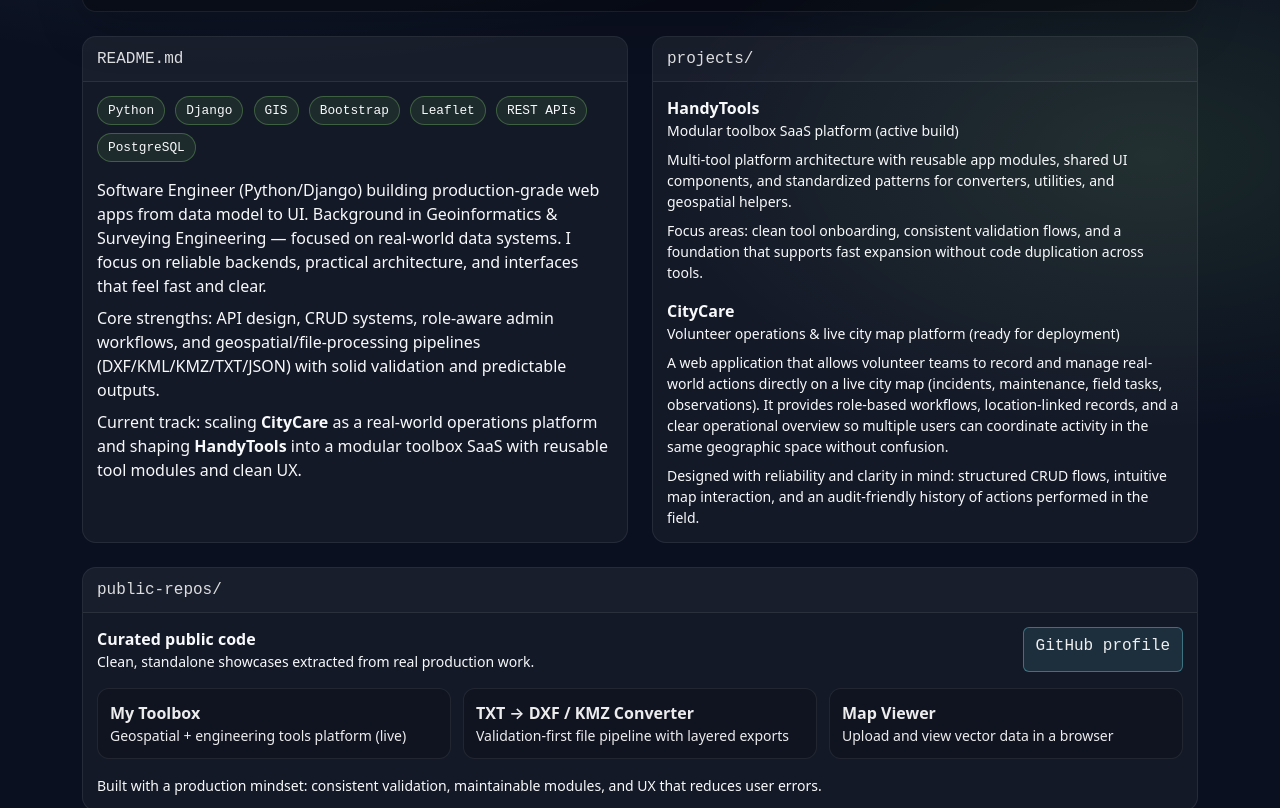
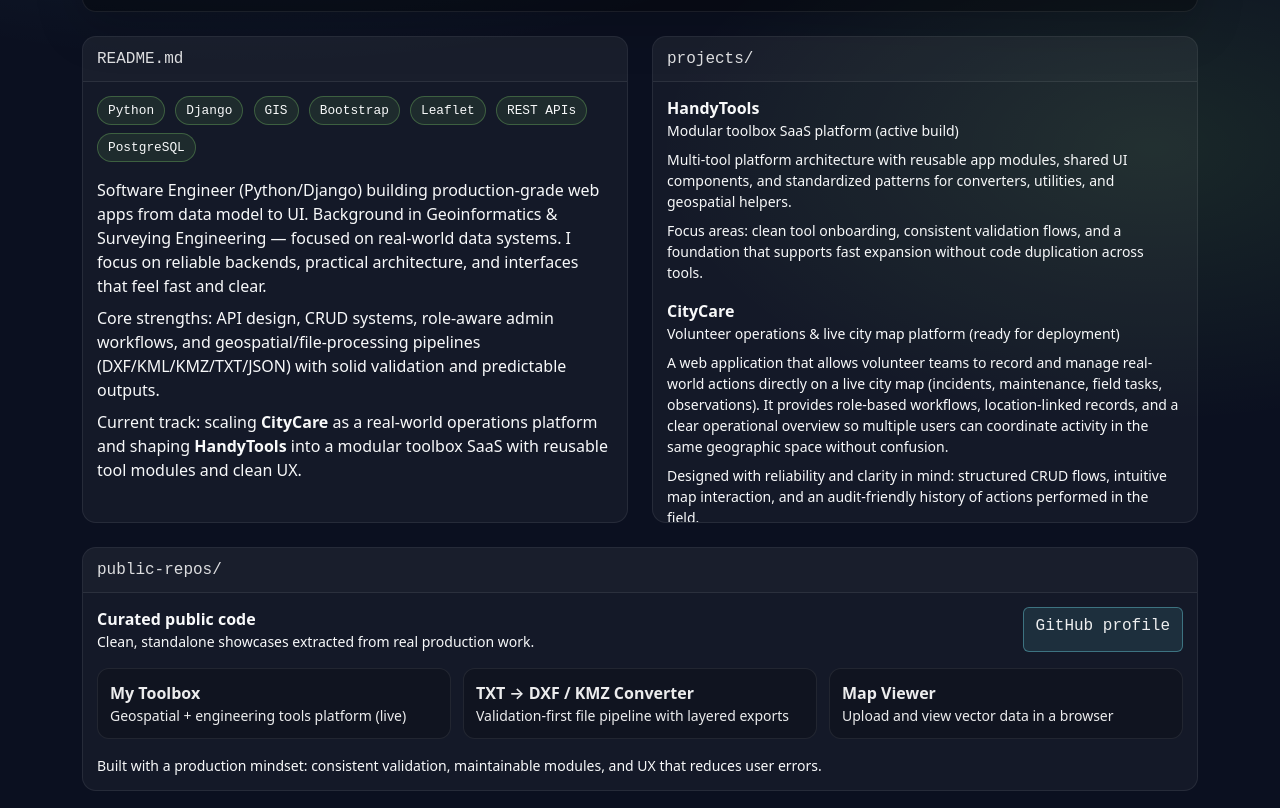
Before and after one commit to theodoros-mangas/my-portfolio, a plain HTML site: page index.html in a window 1280 px wide. Shown: the part 441-1249 px from the top of the page. Drawn offline with nearby package versions, Linux system fonts and the light colour scheme.

Commit message:
scrollable projects in desktop

```diff
--- a/assets/app.js
+++ b/assets/app.js
@@ -271,22 +271,36 @@
 
 function initializeBackToTop() {
   const backToTop = document.getElementById('backToTop');
+  const scrollContainer = document.querySelector('.portfolio-container');
   if (!backToTop) return;
 
   const toggleButtonVisibility = () => {
-    const shouldShow = window.scrollY > window.innerHeight * 0.7;
+    const scrollTop = scrollContainer ? scrollContainer.scrollTop : window.scrollY;
+    const viewportHeight = scrollContainer ? scrollContainer.clientHeight : window.innerHeight;
+    const shouldShow = scrollTop > viewportHeight * 0.7;
     backToTop.classList.toggle('is-visible', shouldShow);
   };
 
   backToTop.addEventListener('click', () => {
     const prefersReducedMotion = window.matchMedia('(prefers-reduced-motion: reduce)').matches;
-    window.scrollTo({
-      top: 0,
-      behavior: prefersReducedMotion ? 'auto' : 'smooth'
-    });
+    if (scrollContainer) {
+      scrollContainer.scrollTo({
+        top: 0,
+        behavior: prefersReducedMotion ? 'auto' : 'smooth'
+      });
+    } else {
+      window.scrollTo({
+        top: 0,
+        behavior: prefersReducedMotion ? 'auto' : 'smooth'
+      });
+    }
   });
 
-  window.addEventListener('scroll', toggleButtonVisibility, { passive: true });
+  if (scrollContainer) {
+    scrollContainer.addEventListener('scroll', toggleButtonVisibility, { passive: true });
+  } else {
+    window.addEventListener('scroll', toggleButtonVisibility, { passive: true });
+  }
   window.addEventListener('resize', toggleButtonVisibility);
   toggleButtonVisibility();
 }
--- a/assets/style.css
+++ b/assets/style.css
@@ -15,6 +15,11 @@
                     var(--bg); }
 
 body { color: var(--text); }
+body{
+  min-height: 100vh;
+  display: flex;
+  flex-direction: column;
+}
 
 body.matrixmode-active.bg-dev{
   background:
@@ -105,7 +110,6 @@
 .panel-body{ padding: 14px; }
 
 @media (min-width: 992px){
-  /* Keep README and projects panels the same height on desktop. */
   #about.panel,
   #projects.panel{
     height: 100%;
@@ -116,6 +120,40 @@
   #about .panel-body,
   #projects .panel-body{
     flex: 1;
+  }
+
+  #projects .panel-body{
+    max-height: clamp(380px, 55vh, 620px);
+    overflow-y: auto;
+    scrollbar-width: thin;
+    scrollbar-color: rgba(121,242,255,0.45) rgba(255,255,255,0.06);
+  }
+
+  #projects .panel-body::-webkit-scrollbar{
+    width: 10px;
+  }
+
+  #projects .panel-body::-webkit-scrollbar-track{
+    background: rgba(255,255,255,0.06);
+    border-radius: 999px;
+  }
+
+  #projects .panel-body::-webkit-scrollbar-thumb{
+    background: linear-gradient(
+      180deg,
+      rgba(121,242,255,0.5),
+      rgba(154,255,121,0.4)
+    );
+    border: 1px solid rgba(255,255,255,0.12);
+    border-radius: 999px;
+  }
+
+  #projects .panel-body::-webkit-scrollbar-thumb:hover{
+    background: linear-gradient(
+      180deg,
+      rgba(121,242,255,0.7),
+      rgba(154,255,121,0.58)
+    );
   }
 }
 
@@ -161,7 +199,6 @@
   background: rgba(0,0,0,0.28);
 }
 
-/* CLI Styles */
 .hint{
   color: rgba(255,255,255,0.65);
 }
@@ -175,10 +212,6 @@
   color: var(--danger);
 }
 .terminal-body{
-  /* Fixed base height with a responsive cap to avoid layout break
-     - `height` keeps the terminal from growing too tall by default
-     - `max-height: 60vh` ensures it scales on small viewports
-     - `overflow-y: auto` keeps content scrollable */
   height: 320px;
   max-height: 60vh;
   overflow-y: auto;
--- a/index.html
+++ b/index.html
@@ -75,7 +75,6 @@
       </div>
     </header>
     <main class="container pb-5">
-      <!-- Terminal Hero -->
       <section class="terminal shadow-lg mb-4">
         <div class="terminal-bar">
           <span class="me-2">bash</span>
@@ -103,7 +102,6 @@
           </div>
         </div>
       </section>
-      <!-- Panels -->
       <section class="row g-4">
         <div class="col-12 col-lg-6">
           <div class="panel" id="about">
@@ -144,9 +142,6 @@
                     <div class="fw-semibold">HandyTools</div>
                     <div class="small">Modular toolbox SaaS platform (active build)</div>
                   </div>
-                  <!-- <a class="link-dev"
-    href="#"
-    onclick="alert('Add link when ready'); return false;">open →</a> -->
                 </div>
                 <div class="small mt-2">
                   Multi-tool platform architecture with reusable app modules, shared UI components, and
@@ -163,9 +158,6 @@
                     <div class="fw-semibold">CityCare</div>
                     <div class="small">Volunteer operations & live city map platform (ready for deployment)</div>
                   </div>
-                  <!-- <a class="link-dev"
-    href="#"
-    onclick="alert('Add link when ready'); return false;">open →</a> -->
                 </div>
                 <div class="small mt-2">
                   A web application that allows volunteer teams to record and manage real-world actions directly on a live
@@ -176,6 +168,26 @@
                 <div class="small mt-2">
                   Designed with reliability and clarity in mind: structured CRUD flows, intuitive map interaction, and an
                   audit-friendly history of actions performed in the field.
+                </div>
+              </div>
+              <div class="project mt-3">
+                <div class="d-flex justify-content-between align-items-start">
+                  <div>
+                    <div class="fw-semibold">Agropixida Technical Office</div>
+                    <div class="small">Local business platform with engineering services + GIS toolbox</div>
+                  </div>
+                </div>
+                <div class="small mt-2">
+                  Full-stack Django platform built for a real technical office, combining dynamic service pages, project
+                  showcases, multilingual content (Greek/English), team profiles, and secure customer management.
+                </div>
+                <div class="small mt-2">
+                  Includes production engineering tools: JSON to DXF, vector conversion (DXF/KML/KMZ/GeoJSON), QR
+                  generation, internal logging dashboards, and CRS-aware workflows (EPSG:2100 to WGS84).
+                </div>
+                <div class="small mt-2">
+                  Built with Django + MySQL, Bootstrap 5, AJAX flows, modeltranslation, custom validation, and
+                  deployment-ready environment configuration for real-world operations.
                 </div>
               </div>
             </div>
```
